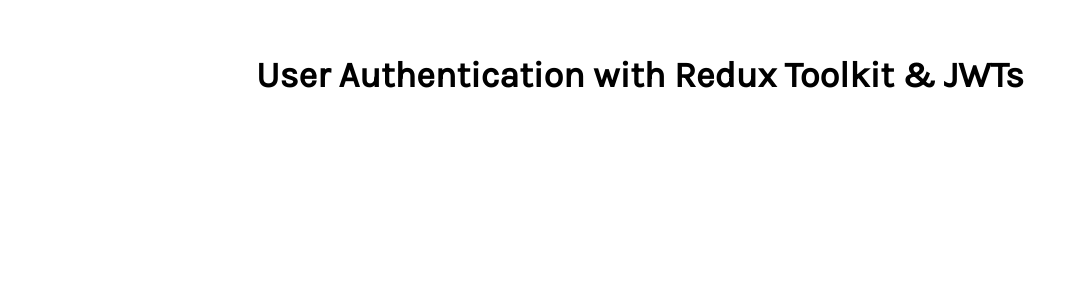
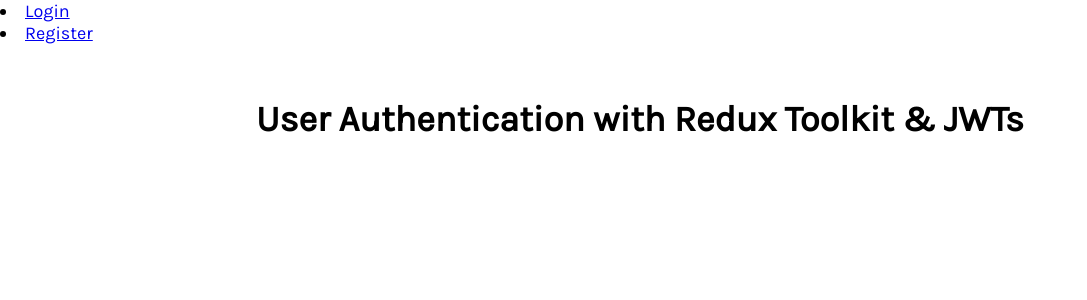
Before and after one commit to tomodjedovic/JWT-FE-boilerplate, a React (Create React App) app: page / in a window 1280 px wide. Shown: the top 300 px of the page, without its empty margins (0-1087 px from the left). Built offline with nearby package versions, Linux system fonts and the light colour scheme.

Commit message:
komit bez napretka

```diff
--- a/src/App.tsx
+++ b/src/App.tsx
@@ -4,6 +4,7 @@
   BrowserRouter as Router,
   Routes,
   Route,
+  Link,
   Navigate,
 } from "react-router-dom";
 
@@ -17,6 +18,14 @@
 function App() {
   return (
     <Router>
+      <nav>
+        <li>
+          <Link to="/login">Login</Link>
+        </li>
+        <li>
+          <Link to="/register">Register</Link>
+        </li>
+      </nav>
       <main className="container content">
         <Routes>
           <Route path="/login" element={<Login />} />
--- a/src/store/auth/saga.ts
+++ b/src/store/auth/saga.ts
@@ -12,6 +12,7 @@
 function* userLogin(action: { payload: any }): SagaIterator {
   try {
     const response = yield call(authService.login, action.payload);
+    console.log("pokusaj logovanja : ", response);
 
     yield put(setUser(response));
   } catch (error) {
```
